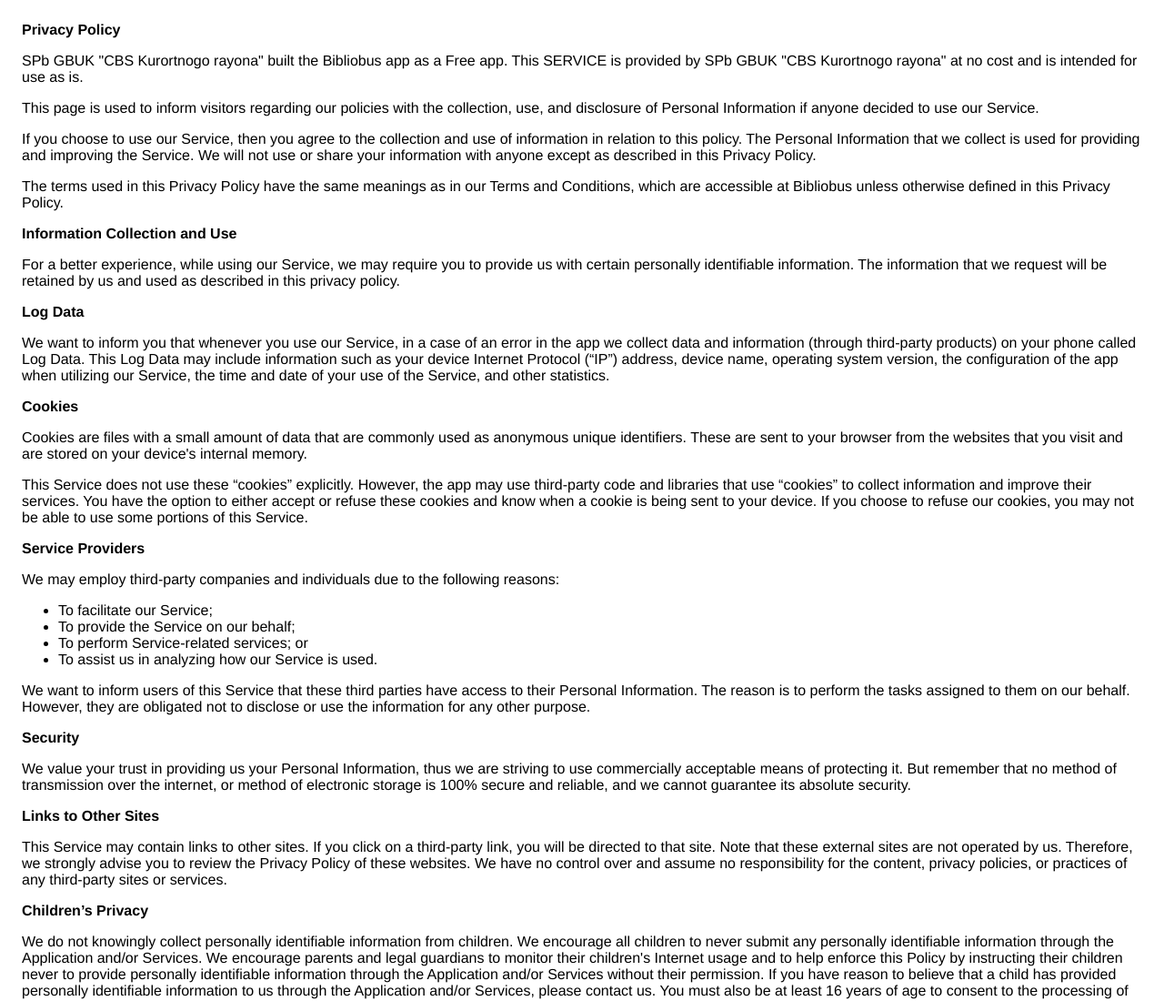
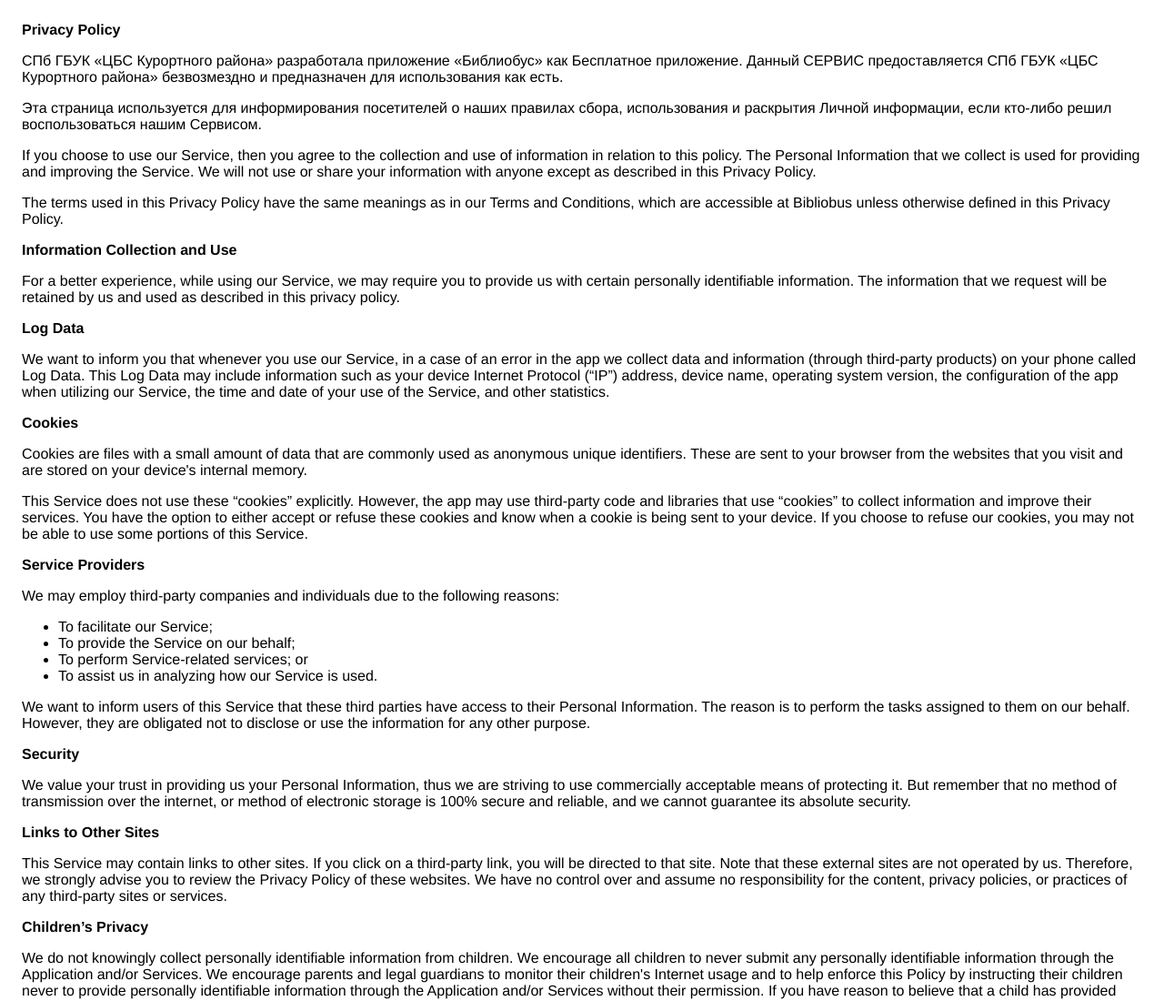
Before and after one commit to SPbGBUKCBSK/bibliobus_ios_privacy_policy_ru, a plain HTML site: page index.html in a window 1280 px wide. Shown: the top 1100 px of the page at 91% size. Drawn offline with Linux system fonts and the light colour scheme.

Commit message:
Update index.html

```diff
--- a/index.html
+++ b/index.html
@@ -8,14 +8,11 @@
     </head>
     <body>
     <strong>Privacy Policy</strong> <p>
-                  SPb GBUK "CBS Kurortnogo rayona" built the Bibliobus app as
-                  a Free app. This SERVICE is provided by
-                  SPb GBUK "CBS Kurortnogo rayona" at no cost and is intended for use as
-                  is.
+                СПб ГБУК «ЦБС Курортного района» разработала приложение «Библиобус» как
+                   Бесплатное приложение. Данный СЕРВИС предоставляется
+                   СПб ГБУК «ЦБС Курортного района» безвозмездно и предназначен для использования как есть.
                 </p> <p>
-                  This page is used to inform visitors regarding our
-                  policies with the collection, use, and disclosure of Personal
-                  Information if anyone decided to use our Service.
+                 Эта страница используется для информирования посетителей о наших правилах сбора, использования и раскрытия Личной информации, если кто-либо решил воспользоваться нашим Сервисом.
                 </p> <p>
                   If you choose to use our Service, then you agree to
                   the collection and use of information in relation to this
```
